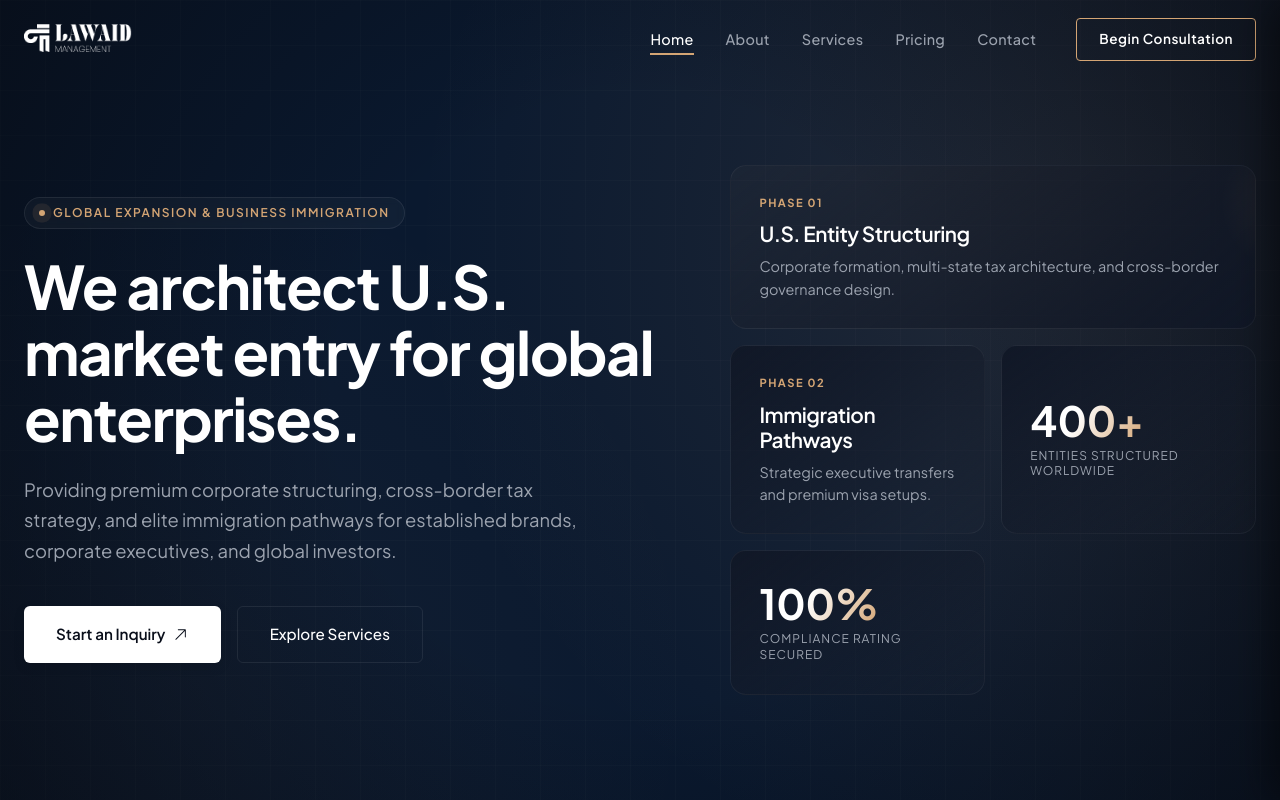
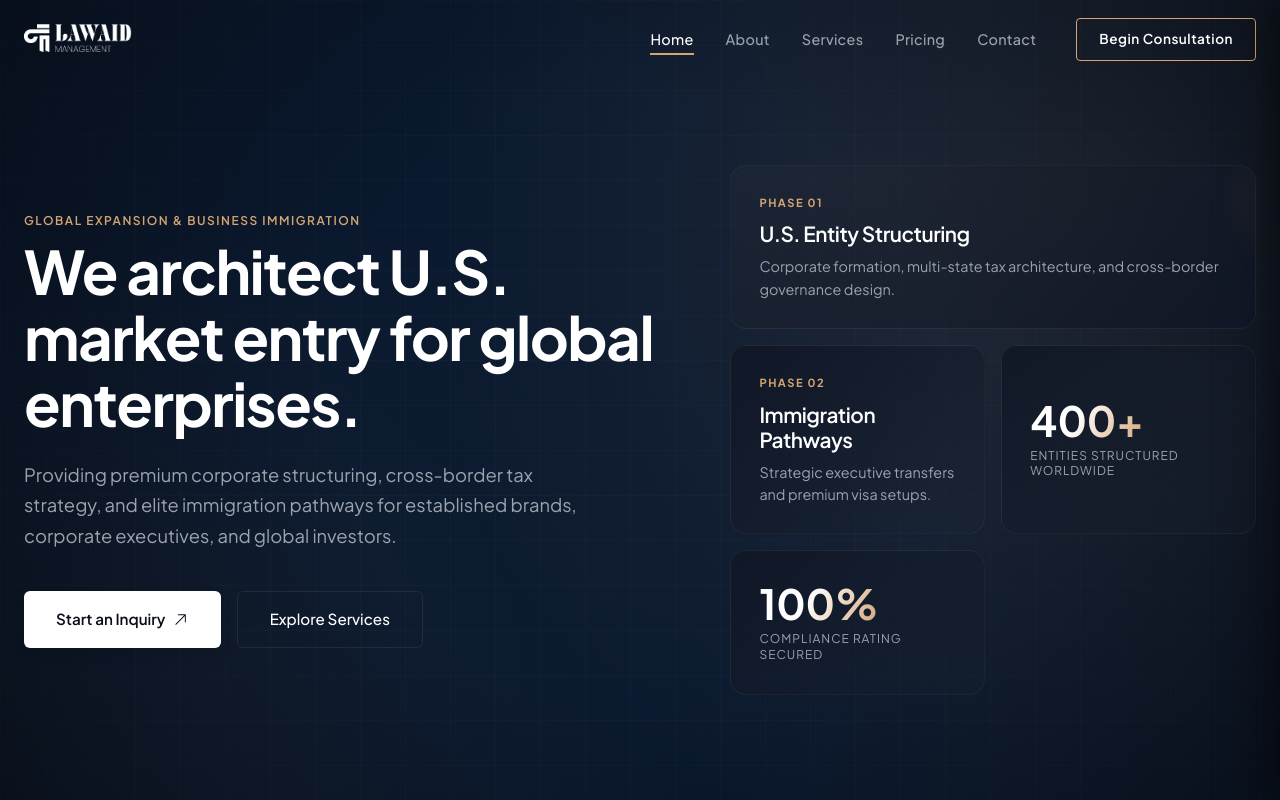
Before and after one commit to ahsansajid25324/Business-Law-Aid, a React (Vite) app: page / in a window 1280 px wide. Shown: the top 800 px of the page. Built offline with nearby package versions, Linux system fonts and the light colour scheme.

Commit message:
Add filter drawer

```diff
--- a/src/components/pages/HeroSection.tsx
+++ b/src/components/pages/HeroSection.tsx
@@ -17,7 +17,7 @@ const HeroSection = () => {
         {/* Editorial Text Column */}
         <div className="hero-narrative-block">
           <div className="tagline-badge animate-item" style={{ "--delay": "100ms" } as CustomStyle}>
-            <span className="badge-dot"></span>
+            {/* <span className="badge-dot"></span> */}
             GLOBAL EXPANSION & BUSINESS IMMIGRATION
           </div>
 
--- a/src/styles/HeroSection.css
+++ b/src/styles/HeroSection.css
@@ -75,24 +75,17 @@
 .tagline-badge {
   display: inline-flex;
   align-items: center;
-  gap: 8px;
-  background: rgba(255, 255, 255, 0.03);
-  backdrop-filter: blur(4px);
-  border: 1px solid rgba(255, 255, 255, 0.08);
-  padding: 6px 14px;
-  border-radius: 100px;
   color: var(--accent);
   font-size: 0.75rem;
   font-weight: 600;
   letter-spacing: 1.5px;
   width: fit-content;
-  margin-bottom: 24px;
+  margin-bottom: 8px;
   transition:
     border-color 0.3s,
     background 0.3s;
 }
 
-/* ENHANCEMENT: Hover effect for badge */
 .tagline-badge:hover {
   border-color: rgba(212, 165, 116, 0.4);
   background: rgba(255, 255, 255, 0.05);
```
